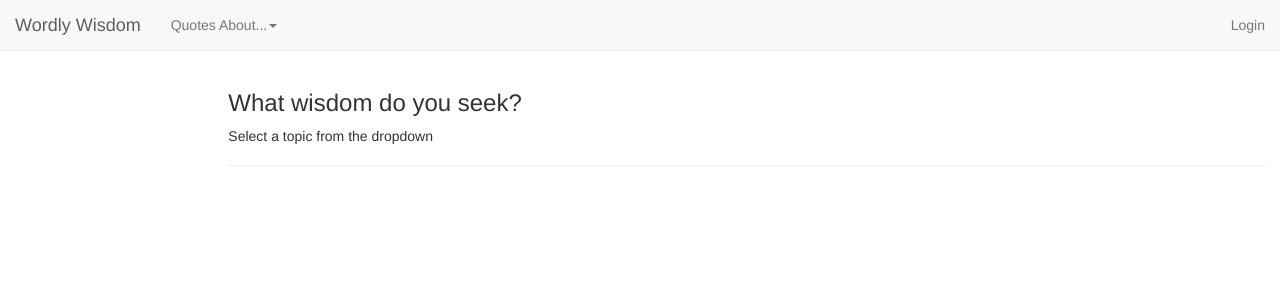
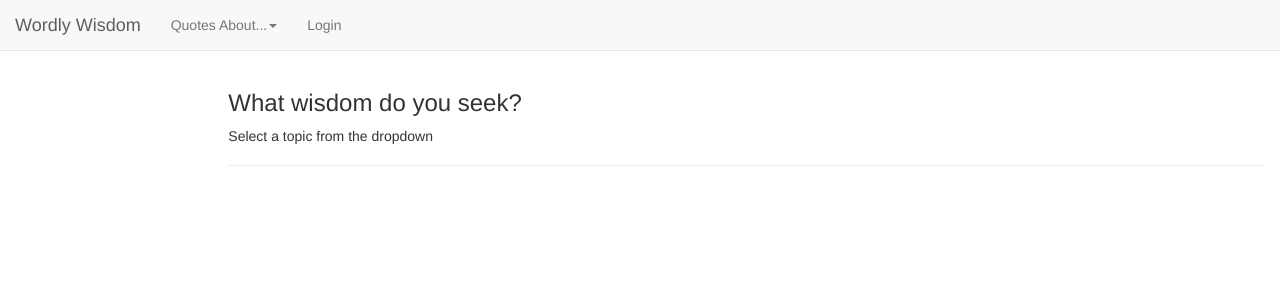
Before and after one commit to mardlin/quotes-catalog, a Flask app: page / in a window 1280 px wide. Shown: the top 300 px of the page. Run offline with Flask 2, Linux system fonts and the light colour scheme; parts of the project's set-up code (start-up, migrations or seed data) failed here and were passed over; some libraries are stand-ins or nearby versions.

Commit message:
Clean up

```diff
--- a/catalog/templates/base.html
+++ b/catalog/templates/base.html
@@ -36,7 +36,7 @@
                 </ul>
             </li>
         </ul>
-        <ul class="nav navbar-nav pull-right">
+        <ul class="nav navbar-nav">
             {# Display login or logout depending on state #}
             {% if login_session.get('username') is not none %}
             <li class="dropdown">
```
Also changed, not shown: README.md.
